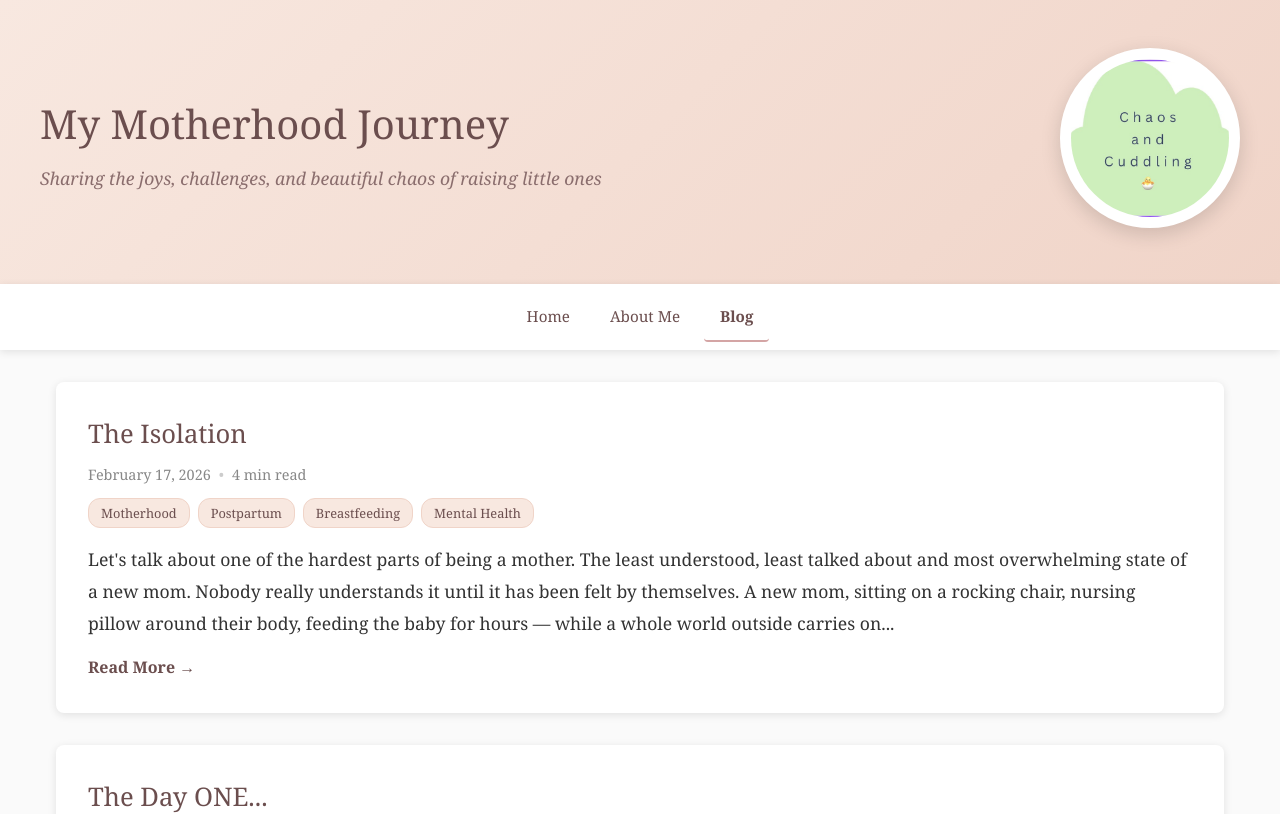
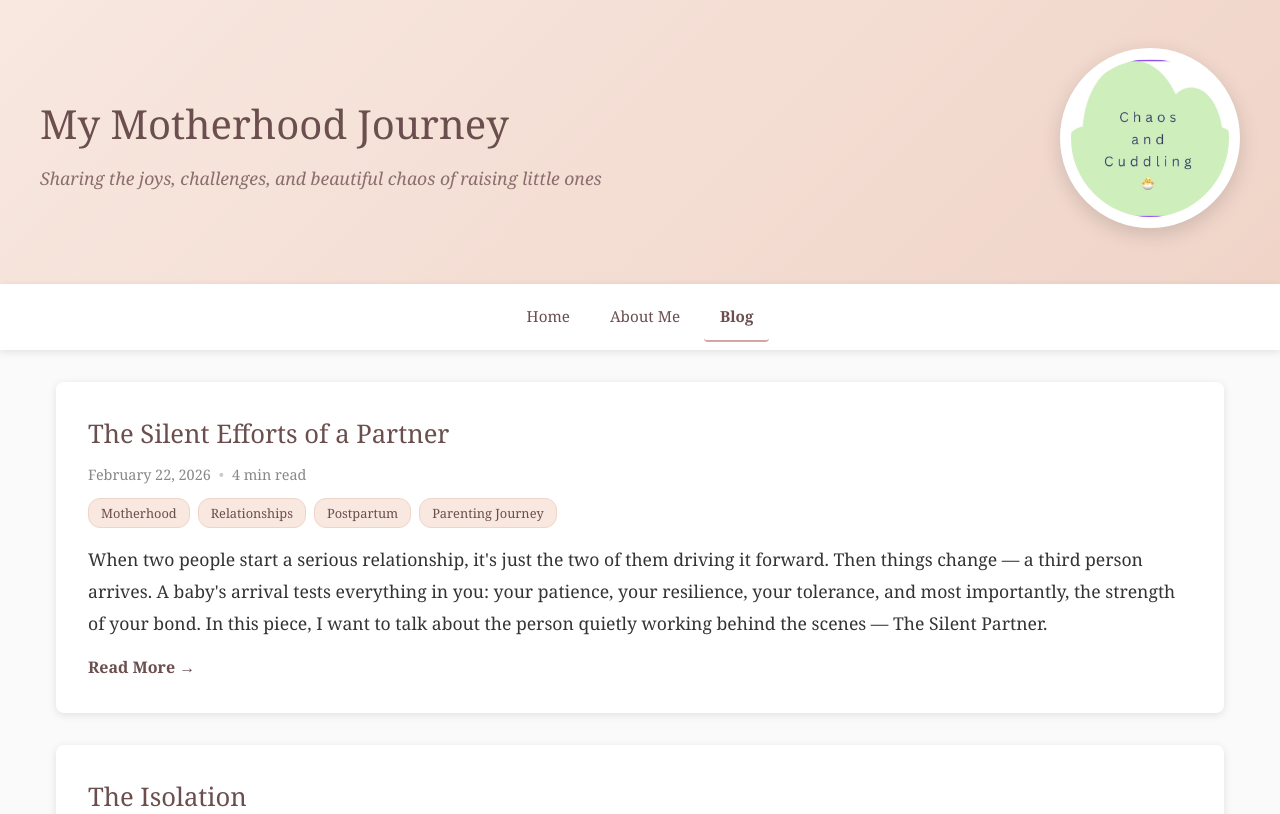
Before and after one commit to skhare2929/motherhood-blog, a React (Create React App) app: page /blog in a window 1280 px wide. Shown: the top 814 px of the page. Built offline with nearby package versions, Linux system fonts and the light colour scheme; no server answers.

Commit message:
Add 'The Silent Partner' blog post and update sitemap
- Add the-silent-partner.md with full markdown content
- Add blog metadata entry in blogData.js
- Add new post URL to sitemap.xml

```diff
--- a/src/blogs/blogData.js
+++ b/src/blogs/blogData.js
@@ -14,6 +14,15 @@
 */
 
 export const blogPosts = [
+  {
+    id: 'the-silent-partner',
+    title: 'The Silent Efforts of a Partner',
+    date: 'February 22, 2026',
+    readTime: '4 min read',
+    tags: ['Motherhood', 'Relationships', 'Postpartum', 'Parenting Journey'],
+    excerpt: `When two people start a serious relationship, it's just the two of them driving it forward. Then things change — a third person arrives. A baby's arrival tests everything in you: your patience, your resilience, your tolerance, and most importantly, the strength of your bond. In this piece, I want to talk about the person quietly working behind the scenes — The Silent Partner.`,
+    fullContent: null
+  },
   {
     id: 'the-isolation',
     title: 'The Isolation',
--- /dev/null
+++ b/src/blogs/the-silent-partner.md
@@ -0,0 +1,36 @@
+When two people start a serious relationship, it's just the two of them driving it forward. They love, they care, and sometimes their small disagreements spiral into bigger fights. The more comfortable we get with each other, the more we reveal ourselves — some people show up exactly as they are, others share only parts of themselves. Either way, they're there for each other, and at that point, the relationship revolves entirely around the two of them.
+
+Then things change. A third person arrives.
+
+A tiny human who is a piece of both of you, carrying all your good and all your complicated. And from that moment, everything shifts. You can't make decisions around your own comfort anymore — there's a tiny soul who comes first, always. And honestly? I think this is where the real test of a relationship begins. A baby's arrival tests everything in you: your patience, your resilience, your tolerance, and most importantly, the strength of your bond.
+
+In those early days, new parents are figuring everything out as they go — lots of trial and error, just trying to make it through one day at a time. Most of the conversations, the attention, the concern — it naturally flows toward the mom and the baby. And that makes complete sense. One person just entered the world, and the other person brought them here. That focus is deserved and valid.
+
+But in this piece, I want to talk about the person quietly working behind the scenes — The Silent Partner.
+
+## They Were There All Along
+
+They don't get talked about much. They're often the least credited, sometimes even the ones who get blamed. But they were there through the pregnancy too — through every up and every down. They couldn't carry the physical weight of it, and they knew that. So instead, they did everything else. "Let's go for a drive, you'll feel better." Running out for your favorite food at odd hours. Learning your moods. Trying to cheer you up even when they didn't quite know how. Minimum complaints — sometimes none at all.
+
+As wives, we sometimes find ourselves thinking, *so what if he is doing all that, he can never understand what I'm going through* — and to be fair, that's true. No one else can fully feel what a woman goes through during pregnancy. But they try. They really do try.
+
+## After the Baby Arrives
+
+After the baby arrives, a new mom genuinely cannot deal with much. Her body just did the most incredible, exhausting thing — and her mind is somewhere between overwhelmed and completely blank. And in that space, without making it a moment, without waiting to be asked — the partner just takes over.
+Grocery runs, pharmacy trips, making sure she's fed and comfortable — they're always moving, always one step ahead, grabbing things she needs before she even has to ask. The house, the baby, the small things that quietly keep everything from falling apart — they just handle it.
+They can't feed the baby the way she can, so they do everything else. Night feeds, burping, diaper changes — all of it, at all hours. Someone who once slept through anything is now up at the slightest nudge, every single time.
+They're not looking for acknowledgment. They have everything they need — she's there, the baby's there, the tiny person they've both been waiting for is finally here. Showing up isn't a sacrifice. It's just love.
+
+## We See You
+
+As a new mom, you barely find a spare moment to breathe, let alone pause and acknowledge your partner the way they deserve. Because alongside caring for the newborn, you're also wrestling with your own emotions — your identity, your sense of self, the weight of postpartum anxiety and depression, and just the sheer learning curve of becoming a mother. You're running on empty. Saying "I love you" out loud can honestly feel like too much effort some days.
+
+But to every husband and partner out there — we see you. We know how much you're showing up, even when we're too exhausted to say it. We know it's not easy absorbing our mood swings and our short tempers and still choosing to keep your calm. Your gestures don't go unnoticed. Your love doesn't go unnoticed. We just don't always have the words in the moment — and we hope you know that the silence isn't indifference. It's just us, surviving.
+
+We're grateful. And we're really glad you're ours.
+
+---
+
+*P.S. — I'm a married woman writing from my own experience of early motherhood and what it felt like from inside that relationship. Everyone's journey is different, and I hope you have your own beautiful moments to hold onto.*
+
+*If you've been questioning whether your feelings are valid — they are. And if any of this resonates and makes you feel a little less alone, then this was worth writing.*
```
Also changed, not shown: 1 other file (tests, documents, lock files or other folders).
